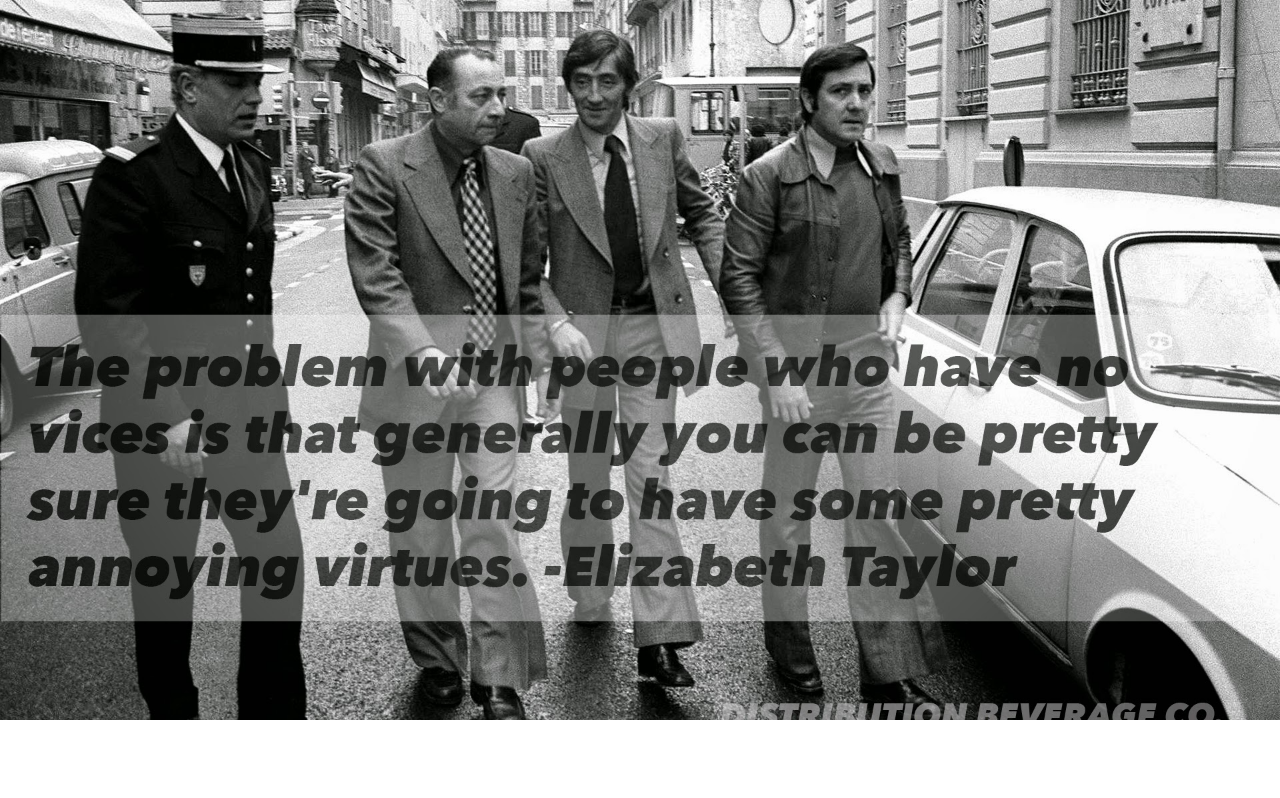
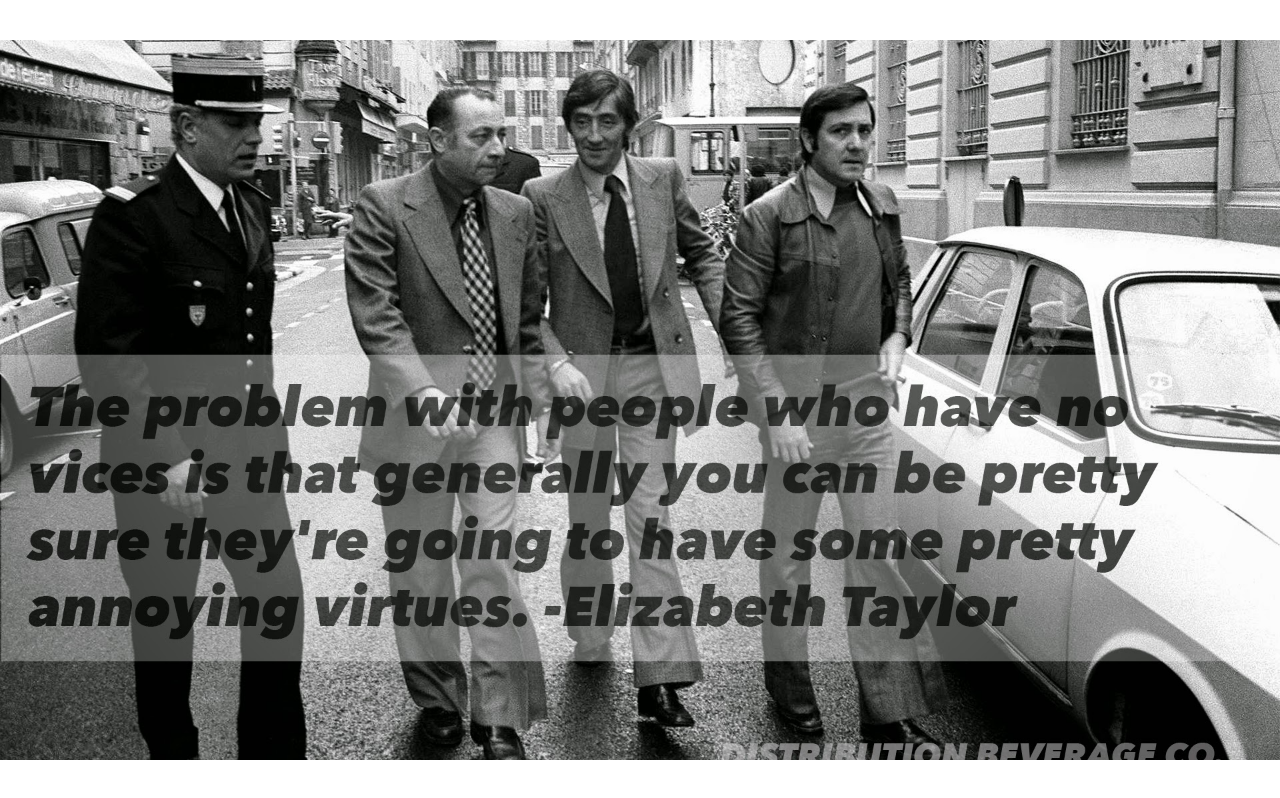
Before and after one commit to phillyjare/distro_bev_co, a plain HTML site: page index.html in a window 1280 px wide. Drawn offline with Linux system fonts and the light colour scheme.

Commit message:
Add styling to main picture

```diff
--- a/index.html
+++ b/index.html
@@ -3,8 +3,10 @@
 <head>
   <title></title>
   <link rel="stylesheet" type="text/css" href="bootstrap.css">
+  <link rel="stylesheet" type="text/css" href="stylesheet.css">
 </head>
 <body>
-  <img src="DBCsplash.jpg" class="img-responsive" >
+
+  <img src="DBCsplash.jpg" class="main-picture">
 </body>
 </html>
--- /dev/null
+++ b/stylesheet.css
@@ -0,0 +1,16 @@
+img.main-picture{
+  position: absolute;
+  max-width: 100%;
+}
+img.main-picture:empty{
+  top: 50%;
+  left: 50%;
+  -webkit-transform: translate(-50%, -50%);
+  -moz-transform: translate(-50%, -50%);
+  -ms-transform: translate(-50%, -50%);
+  -o-transform: translate(-50%, -50%);
+  transform: translate(-50%, -50%);
+}
+@media screen and (orientation: portrait) {
+  img.main-picture { max-width: 100%; }
+}
```
